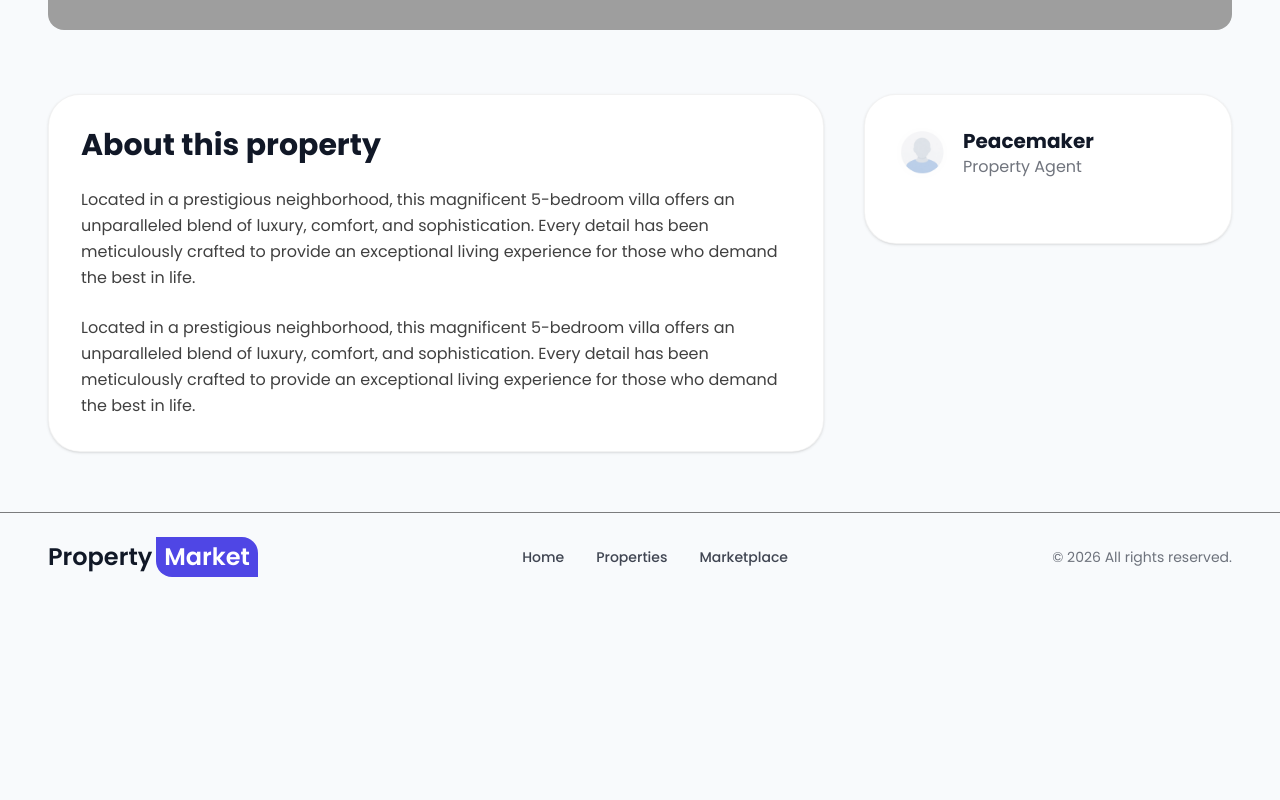
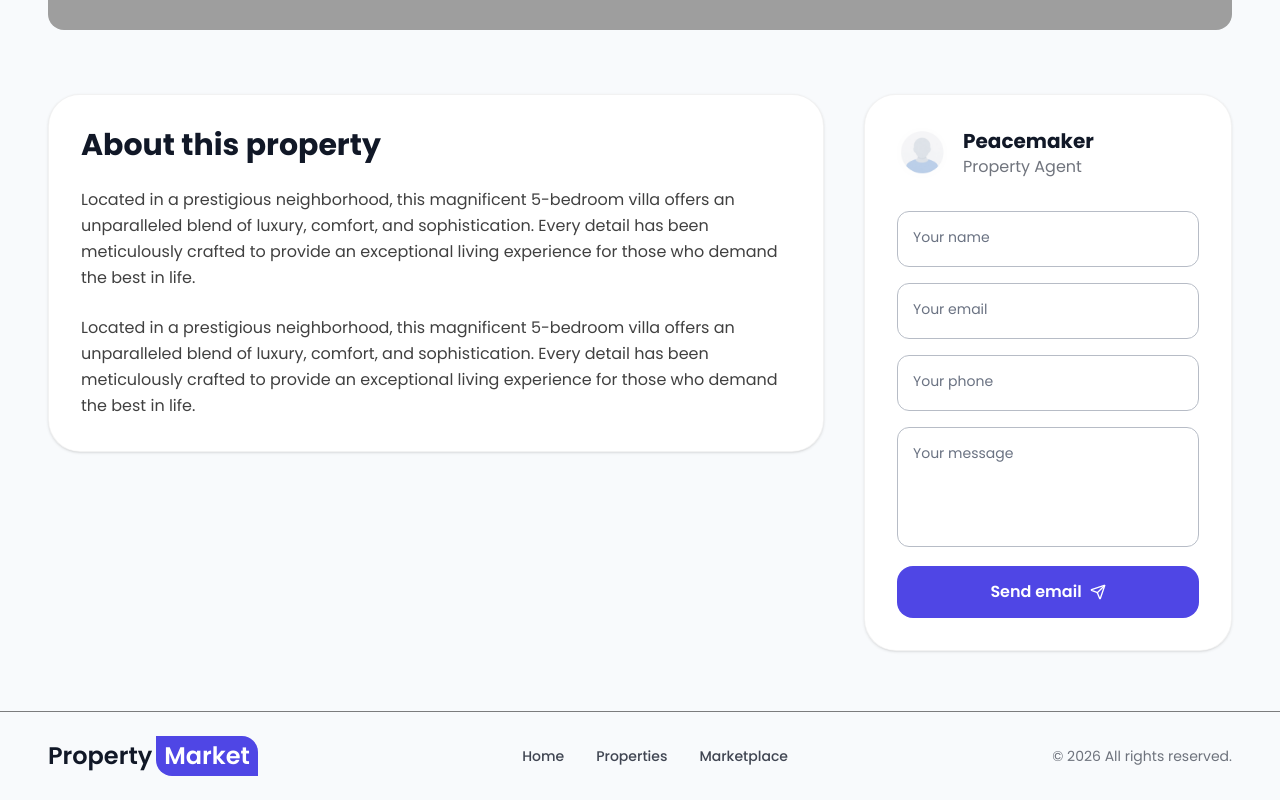
Before and after one commit to dxca283/property-market, a Next.js app: page /property/1 in a window 1280 px wide. Shown: the part 777-1577 px from the top of the page. Before the commit the page ends 1378 px from the top, so only its background shows below. Built offline with nearby package versions, Linux system fonts and the light colour scheme; grey boxes are pictures that could not be loaded.

Commit message:
UI-SendMail & Modal component

```diff
--- /dev/null
+++ b/components/modals/Modal.tsx
@@ -0,0 +1,51 @@
+"use client";
+import { useEffect } from "react";
+import { LuX } from "react-icons/lu";
+
+interface ModalProps {
+  isOpen: boolean;
+  onClose: () => void;
+  title: string;
+  children: React.ReactNode;
+}
+
+const Modal = ({ isOpen, onClose, title, children }: ModalProps) => {
+  useEffect(() => {
+    document.body.style.overflow = isOpen ? "hidden" : "auto";
+    return () => {
+      document.body.style.overflow = "auto";
+    };
+  }, [isOpen]);
+  return (
+    <div
+      aria-hidden={!isOpen}
+      className={`fixed inset-0 z-50 flex items-center justify-center px-4 transition-opacity duration-500 ${isOpen ? "opacity-100" : "opacity-0 pointer-events-none"}`}
+    >
+      {/* backdrop */}
+      <div
+        onClick={onClose}
+        className={`absolute inset-0 bg-black/30 transition-all duration-500 ${isOpen ? "opacity-100" : "opacity-0 "}`}
+      />
+      {/* modal */}
+      <div
+        className={`relative z-10 w-full max-w-lg rounded-2xl bg-white shadow-2xl transform transition-all duration-500 ${isOpen ? "opacity-100 translate-y-0" : "opacity-0 translate-y-full"}`}
+      >
+        {/* header */}
+        <div className="flex items-center justify-between px-6 py-4 border-b border-gray-300">
+          <h2 className="text-lg font-semibold text-gray-900">{title}</h2>
+          <button
+            aria-label="Close modal"
+            onClick={onClose}
+            className="p-2 rounded-full hover:bg-gray-100 transition cursor-pointer"
+          >
+            <LuX size={18} />
+          </button>
+        </div>
+        {/* content */}
+        <div className="px-6 py-5">{children}</div>
+      </div>
+    </div>
+  );
+};
+
+export default Modal;
--- /dev/null
+++ b/components/modals/RegisterModal.tsx
@@ -0,0 +1,13 @@
+import Modal from "./Modal"
+
+
+const RegisterModal = () => {
+
+  return (
+    <Modal title="Register"  >
+        <p>Register Modal</p>
+    </Modal>
+  )
+}
+
+export default RegisterModal
--- a/components/properties/EmailForm.tsx
+++ b/components/properties/EmailForm.tsx
@@ -1,6 +1,9 @@
 "use client";
 import Image from "next/image";
 import { useState } from "react";
+import Input from "../ui/Input";
+import Button from "../ui/Button";
+import { LuSend } from "react-icons/lu";
 
 interface InputValues {
   email: string;
@@ -36,7 +39,41 @@ const EmailForm = () => {
             <p className="text-text/60 ">Property Agent</p>
           </div>
         </div>
-        <div className="mt-8 space-y-4"></div>
+        <div className="mt-8 space-y-4">
+          <Input
+            onchange={handleChange}
+            id="contact-name"
+            label="Your name"
+            name="name"
+            value={values.name}
+          />
+          <Input
+            onchange={handleChange}
+            id="contact-email"
+            label="Your email"
+            name="email"
+            value={values.email}
+          />
+          <Input
+            onchange={handleChange}
+            id="contact-phone"
+            label="Your phone"
+            name="phone"
+            value={values.phone}
+          />
+          <Input
+            onchange={handleChange}
+            id="contact-message"
+            label="Your message"
+            name="message"
+            as="textarea"
+            value={values.message}
+          />
+
+        </div>
+        <Button icon={<LuSend />} iconPosition="right" className="mt-3" fullwidth>
+          Send email
+        </Button>
       </div>
     </div>
   );
--- a/package.json
+++ b/package.json
@@ -13,7 +13,8 @@
     "next": "16.2.9",
     "react": "19.2.4",
     "react-dom": "19.2.4",
-    "react-icons": "^5.6.0"
+    "react-icons": "^5.6.0",
+    "zustand": "^5.0.14"
   },
   "devDependencies": {
     "@tailwindcss/postcss": "^4",
```
Also changed, not shown: 1 other file (tests, documents, lock files or other folders).
